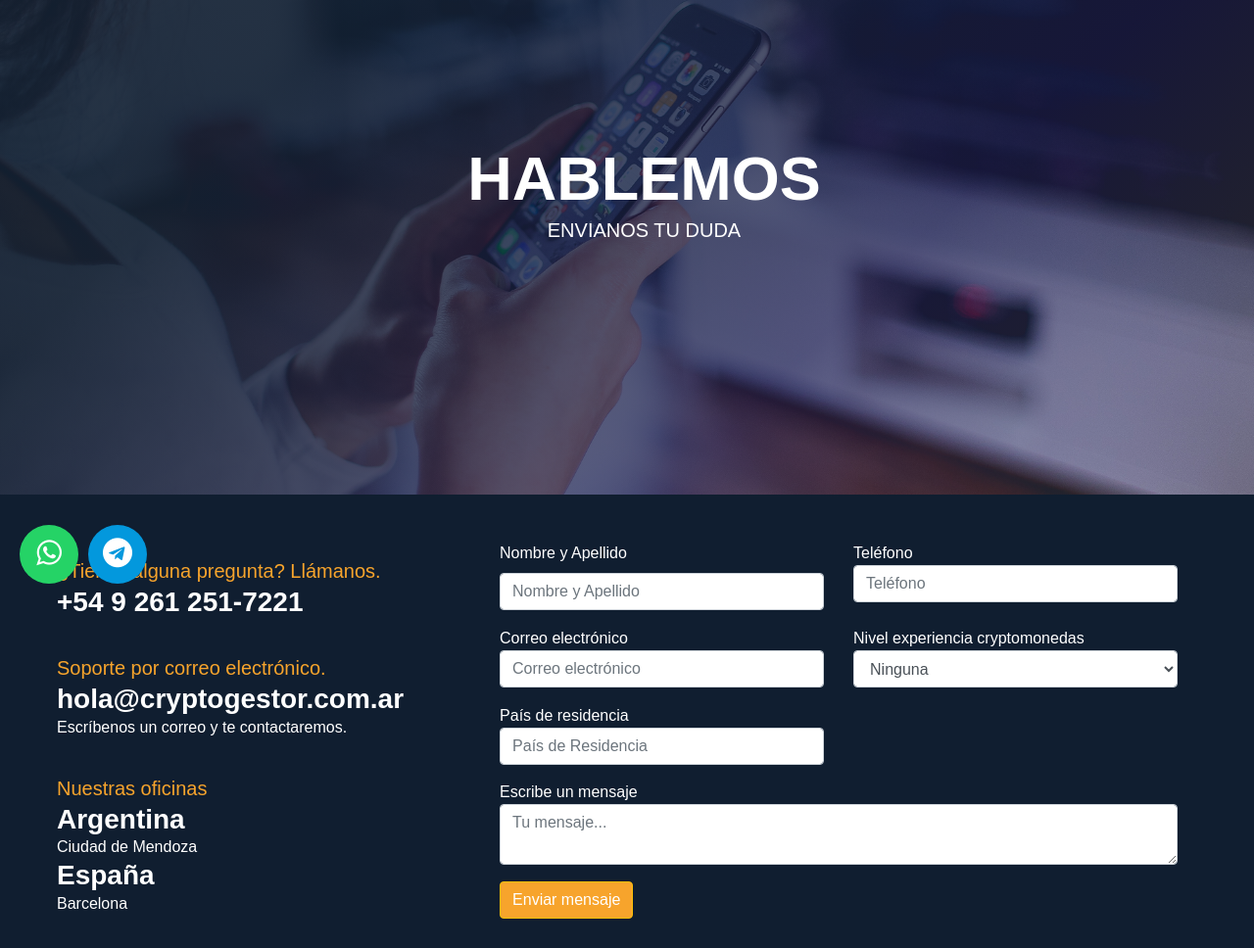
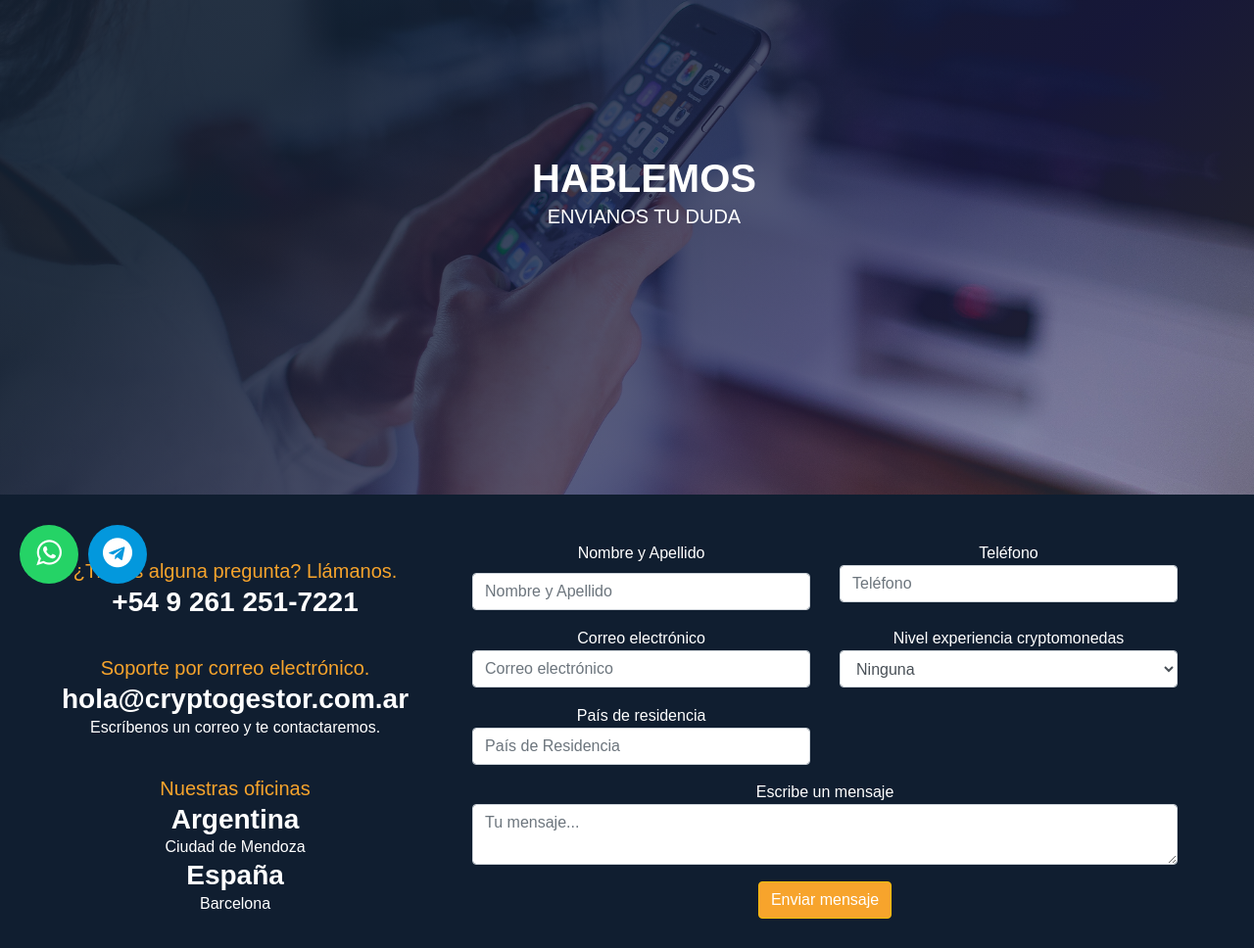
Before and after one commit to gnkdeveloper/CryptoGestor, a website: page contacto.html in a window 1280 px wide. Shown: the part 164-1132 px from the top of the page at 98% size. Drawn offline with nearby package versions, Linux system fonts and the light colour scheme.

Commit message:
cambios contacto

```diff
--- a/contacto.html
+++ b/contacto.html
@@ -48,7 +48,7 @@
     <div class="container">
       <div class="row">
         <div class="text-white col-12 mb-md-10 p-5 principalText animate__animated animate__fadeInLeft">
-          <h3 class="text-white font-weight-bold mb-0">HABLEMOS</h3>
+          <h1 class="text-white font-weight-bold mb-0">HABLEMOS</h1>
           <p class="lead text-white font-weight-normal">ENVIANOS TU DUDA</p>
         </div>
       </div>
@@ -58,7 +58,7 @@
 
 <div class="p-lg-5 p-sm-5">
 
-  <div class=" d-lg-flex text-left ">
+  <div class=" d-lg-flex text-center">
    <div class="">
     <div class="">
     <div class="boxContacto ">
@@ -88,7 +88,7 @@
 
 
 <!--<section class="col-md-12 col-sm-12 col-xs-12">-->
-  <div class="contact-form container-fluid no-left-padding no-right-padding  pl-lg-5 pl-sm-0 d-flex">
+  <div class="contact-form container-fluid no-left-padding no-right-padding  d-flex">
     <!-- Container -->
     <div class="container d-flex">
       <!-- Section Header -->
--- a/scss/estilos.scss
+++ b/scss/estilos.scss
@@ -136,7 +136,7 @@ body{
 
 .boxContacto{
   margin-bottom: 20px;
-  margin-left: 10px;
+  margin-left: 15px;
   padding-top: 15px;
 }
 
```
Also changed, not shown: scss/estilos.css.
